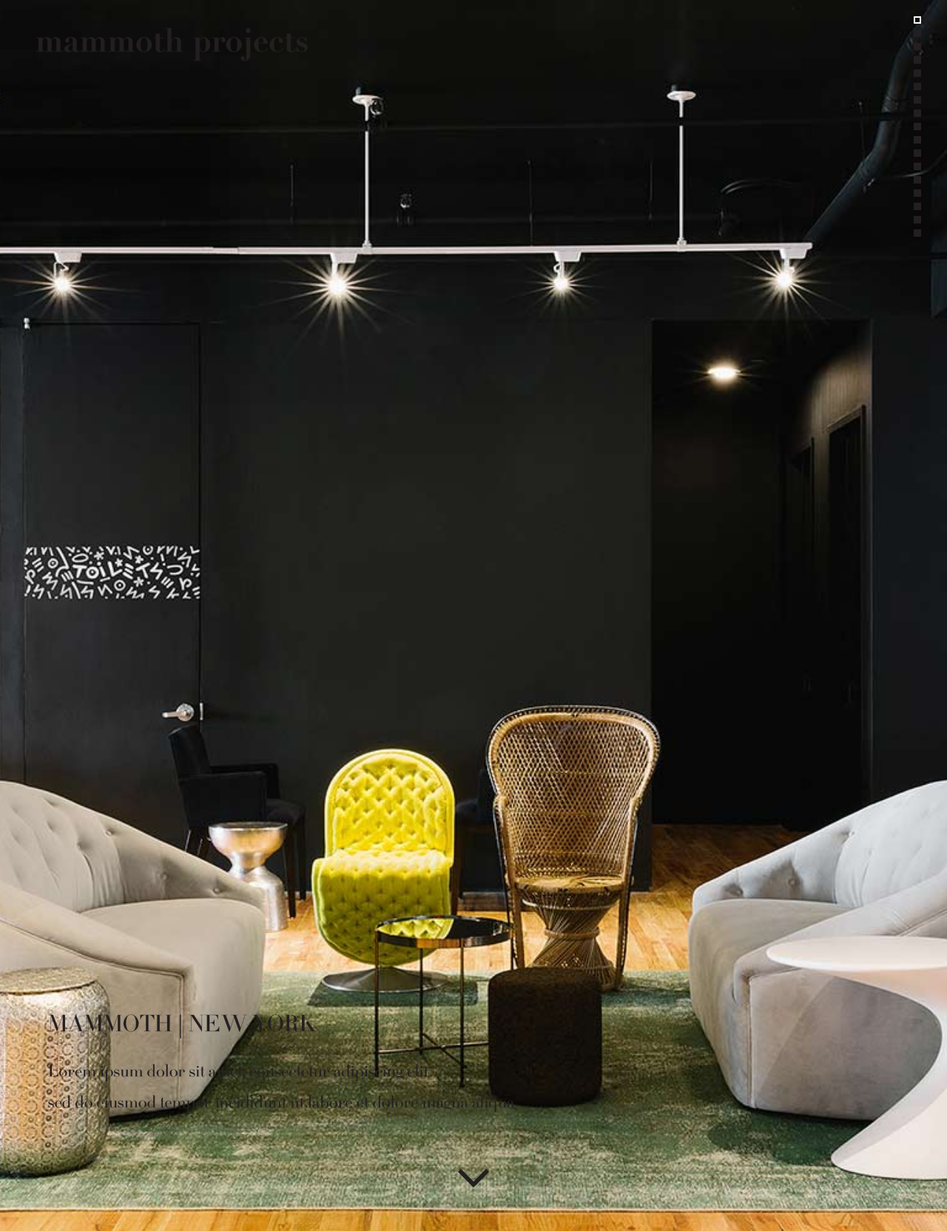
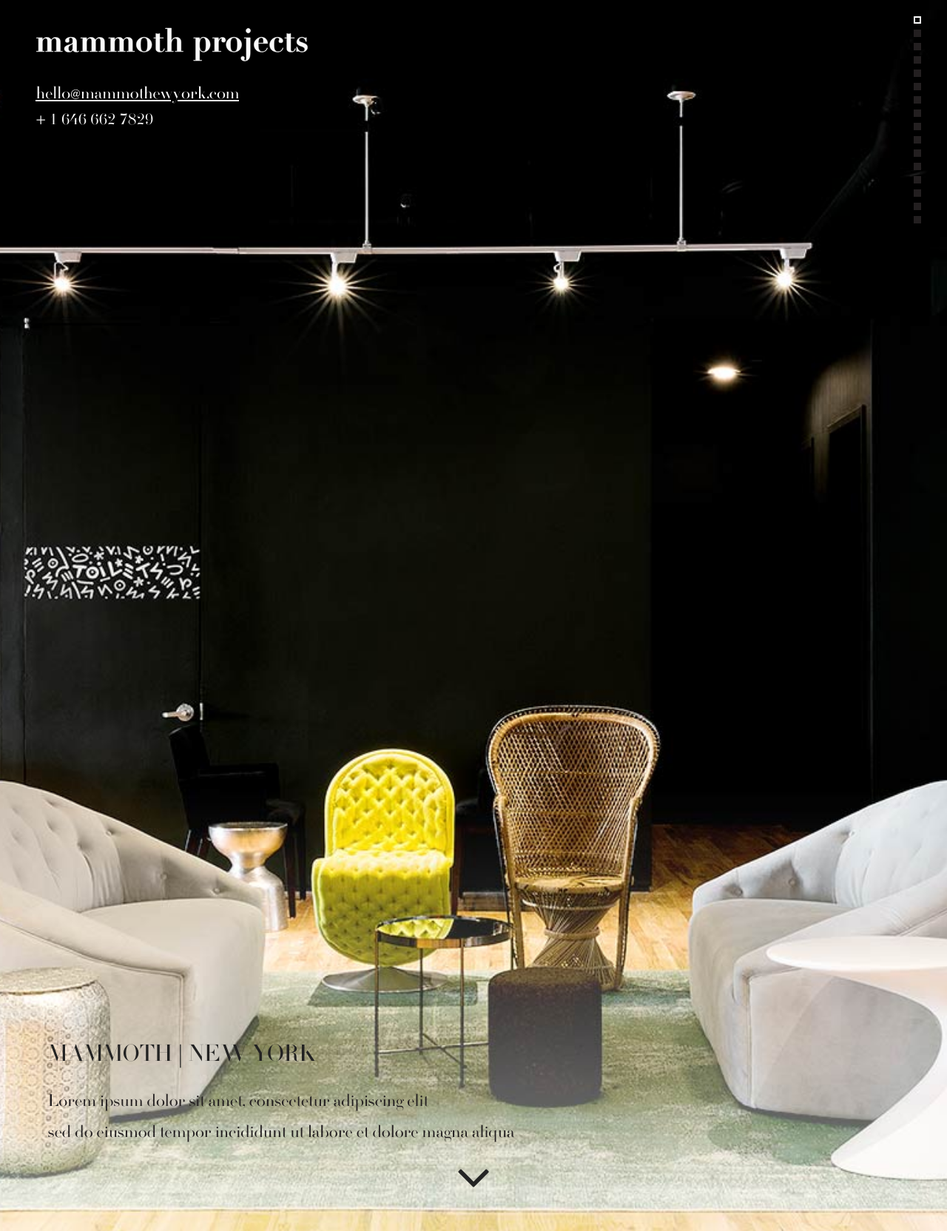
Before and after one commit to vaMuchenje/mammoth, a PHP site: page / in a window 1280 px wide. Shown: the whole page at 74% size. Run offline with PHP 8.4, Linux system fonts and the light colour scheme; some libraries are stand-ins or nearby versions.

Commit message:
update based on meeting minutes

```diff
--- a/css/style.css
+++ b/css/style.css
@@ -22,12 +22,14 @@ html {
     text-shadow:1px 1px 1px 1px rgba(0,0,0,0.005);
 text-rendering: optimizeLegibility !important;
 -webkit-font-smoothing: antialiased !important;
--webkit-text-stroke: .025em rgba(51,51,51,0.50);
+/*-webkit-text-stroke: .025em rgba(51,51,51,0.50);*/
 
  }
 
 html, button, input, select, textarea {
-  font-family: sans-serif; }
+  font-family: sans-serif;
+
+  }
 
 body {
   margin: 0; }
@@ -264,10 +266,10 @@ html, button, input, select, textarea {
 
 body {
   background: #fafafa;
-  color: #231F20;
+  /*color: #231F20;*/
   font: normal 1em 'Didot', sans-serif;
   font-family: 'Didot', sans-serif;
- text-shadow: 1px 1px 1px rgba(35,31,32,0.004);
+ /*text-shadow: 1px 1px 1px rgba(35,31,32,0.004);*/
 text-rendering: optimizeLegibility !important;
 -webkit-font-smoothing: antialiased !important;
   overflow: hidden; }
@@ -370,7 +372,7 @@ figure.cover img {
   -webkit-transform: translateX(0px); }
 
   .logo span {
-  background: transparent url(../assets/mammothlogo-iso.svg) no-repeat center center;
+  background: transparent url(../assets/mammothlogo-iso-white.svg) no-repeat center center;
   height: 100%;
   display: block;
   text-indent: -9999px; }
@@ -699,12 +701,24 @@ section {
 section > .container {
   position: relative;
   z-index: 1;
-  width: 90%;
   margin: 0 auto;
+
   -webkit-transition: .3s ease;
   -moz-transition: .3s ease;
   -ms-transition: .3s ease;
   transition: .3s ease; }
+
+  section > .introcontact {
+  position: relative;
+  z-index: 1;
+    width: 90%;
+
+  /*margin: 0 auto;*/
+  -webkit-transition: .3s ease;
+  -moz-transition: .3s ease;
+  -ms-transition: .3s ease;
+  transition: .3s ease; }
+
 
 section .inner {
   z-index: 1;
@@ -771,9 +785,26 @@ section h2.title {
   background-image: url(../img/bumpers/bumper-gourds-end.jpg); }
 
 /* Section */
+
+#intro .introcontact {
+
+
+  position: absolute;
+  top: 88px;
+  left: 48px;
+  /*right: 0;
+  margin: 0 auto;*/
+  -webkit-transition: .6s ease .4s;
+  -moz-transition: .6s ease .4s;
+  -ms-transition: .6s ease .4s;
+  transition: .6s ease .4s; color:#fafafa }
+
+#intro .introcontact  a {color:#fafafa}
+#intro .introcontact  p {color:#fafafa;  line-height: 150%;}
+
 #intro .container {
   position: absolute;
-  bottom: 130px;
+  bottom: 90px;
   left: 0;
   right: 0;
   margin: 0 auto;
@@ -1580,7 +1611,7 @@ section#wt > .container {
 .slide p {
   -webkit-backface-visibility: hidden;
   z-index: 999;
-  color: #231F20;
+  /*color: #231F20;*/
   position: absolute;
   right: 10%;
   width: 30%;
@@ -1599,7 +1630,15 @@ section#wt > .container {
 .slide p {
   /*text-shadow: 0 0 5px rgba(0, 0, 0, 0.4);*/ }
 
-  .lighttext { color: #fafafa; }
+  .lighttext { color: #fafafa;
+
+      text-shadow:1px 1px 1px 1px rgba(250,250,250,0.005);
+text-rendering: optimizeLegibility !important;
+-webkit-font-smoothing: antialiased !important;
+-webkit-text-stroke: .025em rgba(251,251,251,0.50);
+
+
+}
   .redtext { color: #ff0000; }
 
 .slide.light p {
@@ -1728,15 +1767,21 @@ section#wt > .container {
   z-index: 9999;
   position: absolute;
   top: 50%;
-  margin-top: -10px; }
+  margin-top: -10px;
+
+  }
 
 .g-direction-nav li a {
   display: block;
-  width: 43px;
-  height: 48px;
+  width: 50px;
+  height: 50px;
   text-indent: -9999px;
-  background: url(../img/details-nav-inv.png) no-repeat -25% 0;
-  background-size: 200%; }
+  background: url(../img/details-nav-inv.png) no-repeat -3% 0;
+ /*background: rgba(250, 250, 250, 0.3); url(../img/details-nav-inv.png) no-repeat -25% 0;*/
+  background-size: 200%;
+
+
+     }
 
 .pager-txt {
   position: absolute;
--- a/index.html
+++ b/index.html
@@ -58,36 +58,44 @@
 				<a href="#nuts"><span>Project: Nuts.com  <!--(9)--></span></a>
 				<a href="#madison"><span>Project: Madison  <!--(10)--></span></a>
 				<a href="#soho"><span>Project: Soho  <!--(11)--></span></a>
-
 				<a href="#pav"><span>Project: Pavilion </span></a>
 				<a href="#store"><span>Project: Storage </span></a>
 				<!-- <a href="#plans"><span>Floorplans</span></a> -->
 				<!--<a href="#re"><span>Craftsmanship</span></a>
 				<a href="#craft"><span>Gourds</span></a> -->
 				<a href="#reserve"><span>Press</span></a>
-				<a href="#quote2"><span>About / Contact</span></a>
+				<!-- <a href="#quote2"><span>About / Contact</span></a> -->
 
-				<a href="#"><span>Facebook</span></a>
+				<a href="https://www.facebook.com/mammothprojects/" target="_blank" onclick="window.open('https://www.facebook.com/mammothprojects/', '_blank')"><span>Facebook</span></a>
 				<a href="https://www.instagram.com/mammoth_projects/" target="_blank" onclick="window.open('https://www.instagram.com/mammoth_projects/', '_blank')"><span>Instagram</span></a>
 			</nav>
 
 		</header>
 
 		<section id="intro" class="intro section">
-			<figure class="cover" style="background: url(img/anomaly/anomaly_6.jpg) no-repeat center bottom; background-size: cover;">
 
 
 
+			<figure class="cover" style="background: url(img/hero.jpg) no-repeat center bottom; background-size: cover;">
 
 
 
 				<!-- <img src="img/hero-penthouse.jpg"> -->
 			</figure>
 
-			 <a class="reserve-btn" href="mailto:hello@mammothewyork.com?subject=Mammoth Web Inquiry">hello@mammothewyork.com</a><br>
- + 1 646 662 7829
+
+
+		<div class="introcontact" ><p class="fadein" data-delay="2.4">
+		<a class="" href="mailto:hello@mammothewyork.com?subject=Mammoth Web Inquiry">hello@mammothewyork.com</a><br>
+ 		+ 1 646 662 7829 </p>
+ 		</div>
+
 			<!--<div class="container center">-->
 				<div class="container">
+
+
+
+
 				<h1 class="fadein" data-delay=".8">MAMMOTH | New York</h1>
 				<p class="fadein" data-delay="1.4">Lorem ipsum dolor sit amet, consectetur adipiscing elit <span>sed do eiusmod tempor incididunt ut labore et dolore magna aliqua</span></p>
 			</div>
@@ -1153,16 +1124,15 @@
 		-->
 
 
-		<section id="reserve" class="reserve v-mid section">
-
+		<!--<section id="reserve" class="reserve  v-mid section">-->
+<section id="quote2" class="quote quote2 conclusion v-mid section">
 			<figure class="cover" style="background: url(img/press.jpg) no-repeat center center; background-size: cover;">
 			</figure>
 
 			<div class="container">
 
-				<!-- <p class="logo bottom fadein" data-delay="3"><span>MAMMOTHNEWYORK.COM</span></p>-->
-				<p class="presslogo bottom fadein" data-delay="3"><span>MAMMOTHNEWYORK.COM</span></p>
 
+			<h2 class="title lighttext  fadein">Press</h2>
 
 
 
--- a/js/main.js
+++ b/js/main.js
@@ -12,7 +12,7 @@ $(document).ready(function(){
 		$gallerynuts = $('#gallerynuts'),
 		$gallerymadison = $('#gallerymadison'),
 		$gallerysoho = $('#gallerysoho'),
-		$gallerydubai = $('#gallerydubai'),
+		//$gallerydubai = $('#gallerydubai'),
 		$gallerypav = $('#gallerypav'),
 		$gallerystore = $('#gallerystore'),
 
@@ -609,29 +609,6 @@ $(document).ready(function(){
 	  });
 	});
 
-	//dubai
-
-	$(window).load(function() {
-	  $(gallerydubai).flexslider({
-	  	namespace: "g-",
-	  	selector: ".slides > .slide",
-	  	slideshow: false,
-	  	controlsContainer: '#dubai',
-	  	animationSpeed: '700',
-	    animation: "slide",
-	    before: function(slider){
-	    	$('#dubai').removeClass('wait');
-			slider.removeClass('going-left going-right');
-			var currSlide = (slider.currentSlide);
-			var toSlide = (slider.animatingTo);
-			if (currSlide < toSlide) {
-				slider.addClass('going-right');
-			} else {
-				slider.addClass('going-left');
-			}
-	    },
-	  });
-	});
 
 	//pav
 	$(window).load(function() {
```
Also changed, not shown: other parts of index.html (+20 -64 lines), assets/mammothlogo-iso-white.svg (added), img/details-nav-inv.png, img/hero.jpg, img/pavillion/pavillion.jpg (added), img/press.jpg, img/warren/warren-doors.jpg (added), 6 other files.
